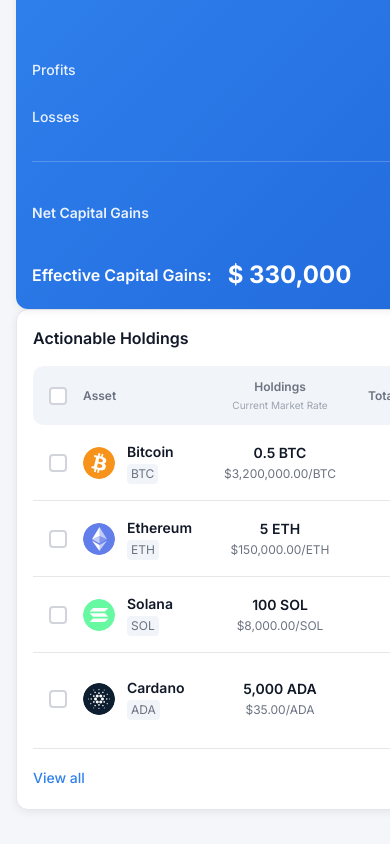
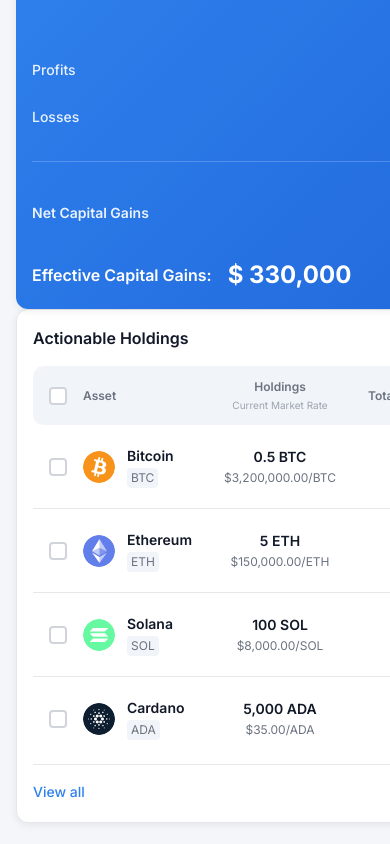
Before and after one commit to ace-tk/KoinXAss, a React (Vite) app: page / in a window 390 px wide. Shown: the part 676-1520 px from the top of the page. Built offline with nearby package versions, Linux system fonts and the light colour scheme.

Commit message:
succcess

```diff
--- a/src/App.css
+++ b/src/App.css
@@ -294,10 +294,12 @@ body {
   overflow-x: auto;
   border-radius: var(--border-radius-table);
   -webkit-overflow-scrolling: touch;
+  width: 100%;
 }
 
 .holdings-table {
   width: 100%;
+  min-width: 700px;
   border-collapse: collapse;
   text-align: left;
 }
@@ -308,7 +310,7 @@ body {
   font-weight: 600;
   font-size: 12px;
   padding: 12px 16px;
-  white-space: nowrap;
+  white-space: nowrap; /* Prevent columns from shrinking */
 }
 
 .holdings-table th:first-child {
@@ -322,11 +324,12 @@ body {
 }
 
 .holdings-table td {
-  padding: 16px;
+  padding: 20px 16px; /* Increased vertical spacing from 16px to 20px */
   border-bottom: 1px solid var(--border-color);
   vertical-align: middle;
   font-size: 14px;
   transition: background 0.2s ease;
+  white-space: nowrap; /* Prevent columns from shrinking */
 }
 
 /* Hover effects */
@@ -494,6 +497,10 @@ body {
 
 /* Mobile Optimizations */
 @media (max-width: 768px) {
+  body {
+    font-size: 14px;
+  }
+
   .app-container {
     padding: 1rem 1rem;
   }
@@ -504,6 +511,14 @@ body {
 
   .dashboard {
     gap: 16px;
+  }
+
+  .card {
+    padding: 16px !important;
+  }
+
+  .value {
+    font-size: 14px;
   }
 
   .gains-card {
--- a/src/components/GainsCard.jsx
+++ b/src/components/GainsCard.jsx
@@ -16,7 +16,7 @@ const GainsCard = ({ title, data, projectedSavings, isAfterHarvesting }) => {
   const totalGains = stcg + ltcg;
 
   return (
-    <div className={`gains-card ${isAfterHarvesting ? 'highlight' : ''}`}>
+    <div className={`card gains-card ${isAfterHarvesting ? 'highlight' : ''}`}>
       <h2 className="gains-title">{title}</h2>
 
       <div className="header-row">
--- a/src/components/HoldingsTable.jsx
+++ b/src/components/HoldingsTable.jsx
@@ -24,6 +24,16 @@ const HoldingsTable = () => {
     return <span className="sort-icon active">{sortOrder === 'asc' ? '↑' : '↓'}</span>;
   };
 
+  const sortedHoldings = useMemo(() => {
+    if (!holdings) return [];
+    if (!sortField) return holdings;
+    return [...holdings].sort((a, b) => {
+      const valA = a[sortField];
+      const valB = b[sortField];
+      return sortOrder === 'asc' ? valA - valB : valB - valA;
+    });
+  }, [holdings, sortField, sortOrder]);
+
   if (!holdings) {
     return <div className="table-skeleton">Loading holdings...</div>;
   }
@@ -33,20 +43,11 @@ const HoldingsTable = () => {
 
   const selectedCount = selectedHoldings.length;
 
-  const sortedHoldings = useMemo(() => {
-    if (!sortField) return holdings;
-    return [...holdings].sort((a, b) => {
-      const valA = a[sortField];
-      const valB = b[sortField];
-      return sortOrder === 'asc' ? valA - valB : valB - valA;
-    });
-  }, [holdings, sortField, sortOrder]);
-
   // Changed initial show count from 4 to 5 based on requirements
   const visibleHoldings = showAll ? sortedHoldings : sortedHoldings.slice(0, 4);
 
   return (
-    <div className="holdings-section">
+    <div className="card holdings-section">
       <div className="section-header" style={{ display: 'flex', justifyContent: 'space-between', alignItems: 'center' }}>
         <div>
           <h2>Actionable Holdings</h2>
```
Also changed, not shown: screenshots/WhatsApp Image 2026-04-21 at 17.33.25.jpeg (added).
